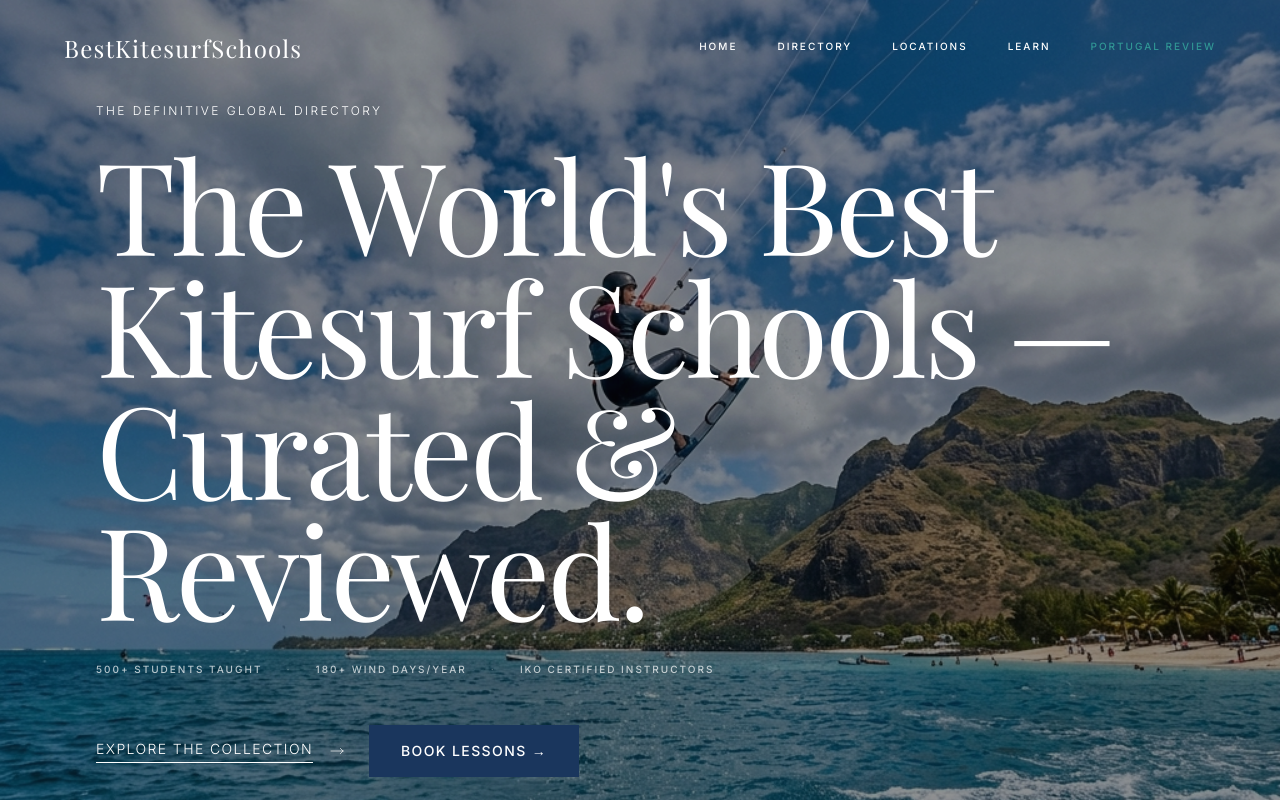
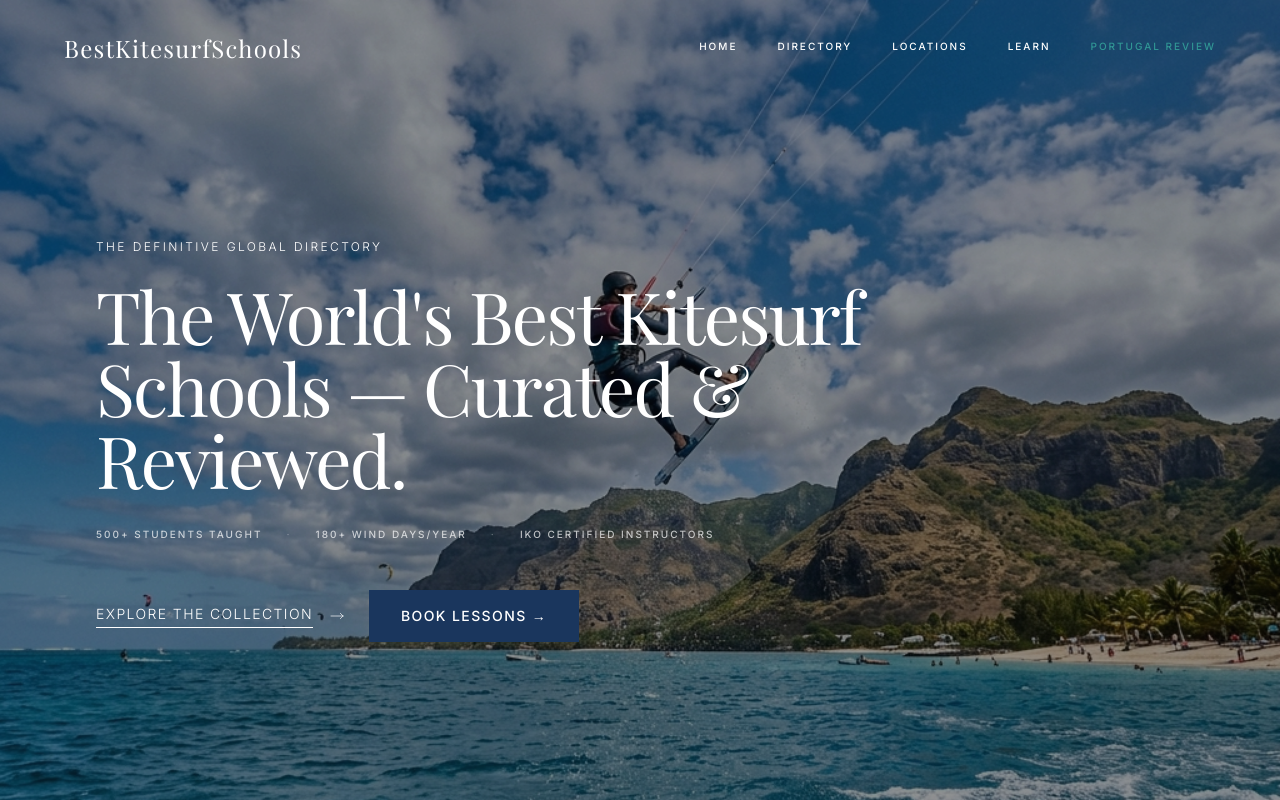
Before and after one commit to conrad-strughold/bestkitesurfschools, a Next.js app: page / in a window 1280 px wide. Shown: the top 800 px of the page. Built offline with nearby package versions, Linux system fonts and the light colour scheme.

Commit message:
Fix H1 size

```diff
--- a/src/app/page.tsx
+++ b/src/app/page.tsx
@@ -34,7 +34,7 @@ export default function Home() {
           <p className="text-white text-xs tracking-[0.2em] uppercase font-light mb-6">
             The Definitive Global Directory
           </p>
-          <h1 className="font-serif text-6xl md:text-8xl lg:text-9xl text-white leading-[0.95] tracking-tight max-w-5xl mb-8">
+          <h1 className="font-serif text-5xl md:text-6xl lg:text-7xl text-white leading-[1.0] tracking-tight max-w-4xl mb-8">
             The World's Best Kitesurf Schools — Curated & Reviewed.
           </h1>
           {/* Trust stats strip */}
```
